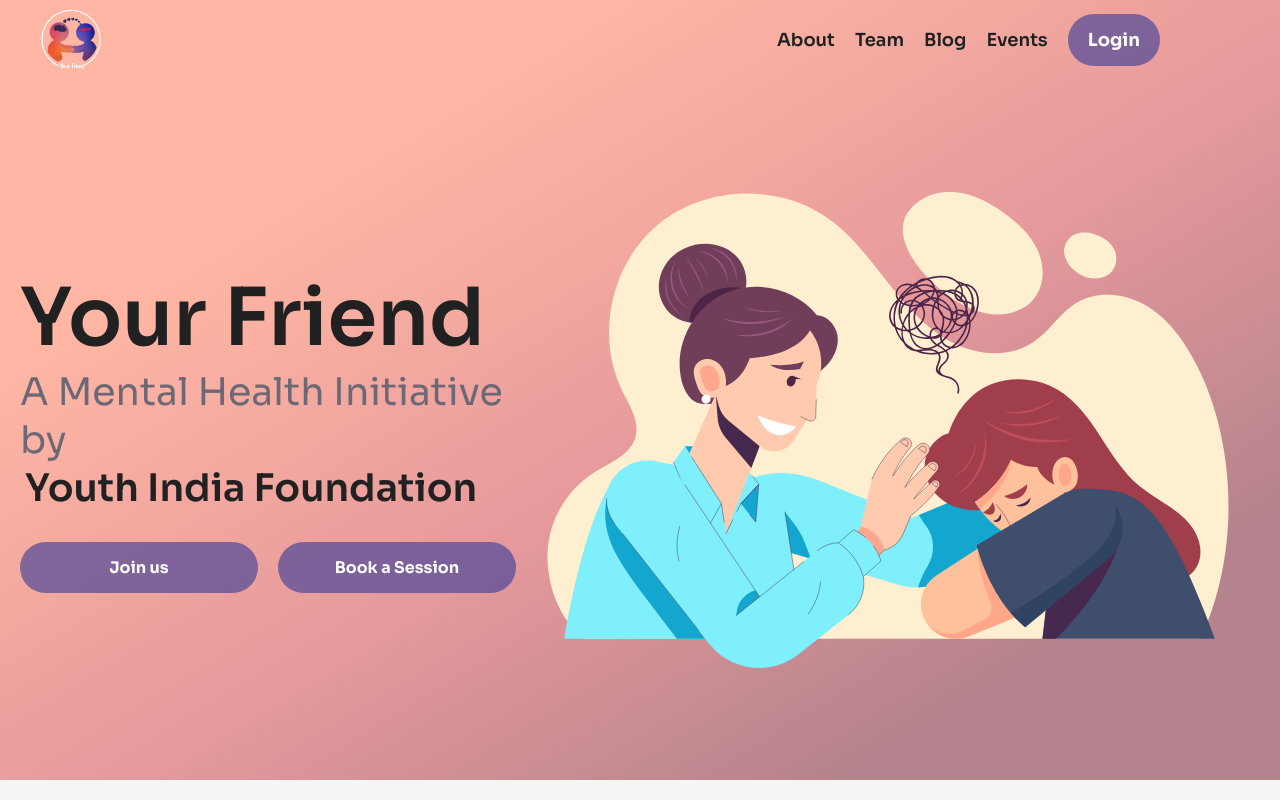
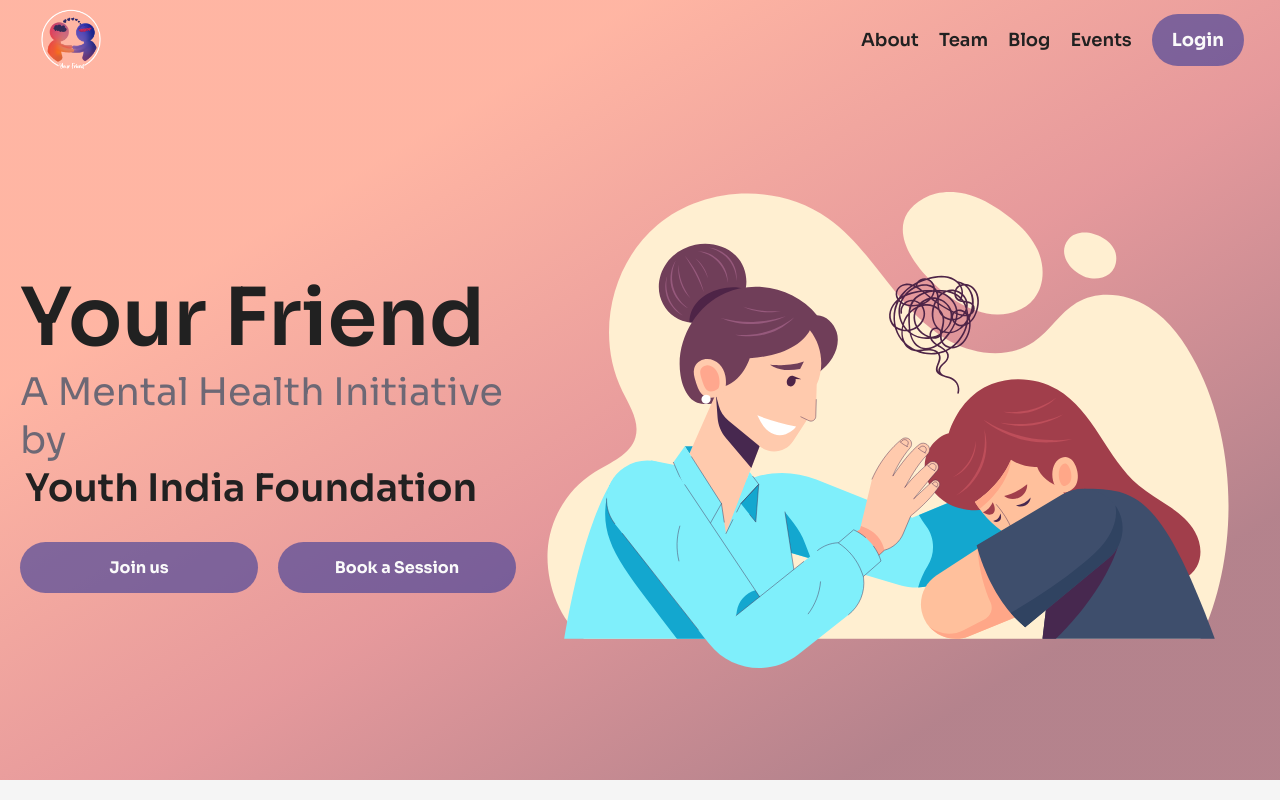
Before and after one commit to tashi2408/yourFriend, a React (Create React App) app: page / in a window 1280 px wide. Shown: the top 800 px of the page. Built offline with nearby package versions, Linux system fonts and the light colour scheme.

Commit message:
💄 remove extra padding

```diff
--- a/src/dashboard/students/components/Navigation.css
+++ b/src/dashboard/students/components/Navigation.css
@@ -12,7 +12,7 @@
   font-size: 18px;
   z-index: 3000;
   transition: all 0.2s ease;
-    padding-right: 100px;
+  /* padding-right: 100px; */
 }
 
 .ColorBar {
@@ -31,7 +31,6 @@
   margin-right: auto;
   height: 70;
   width: 70;
-
 }
 
 nav ul {
```
Lines whose indentation alone changed are shown as unchanged.
